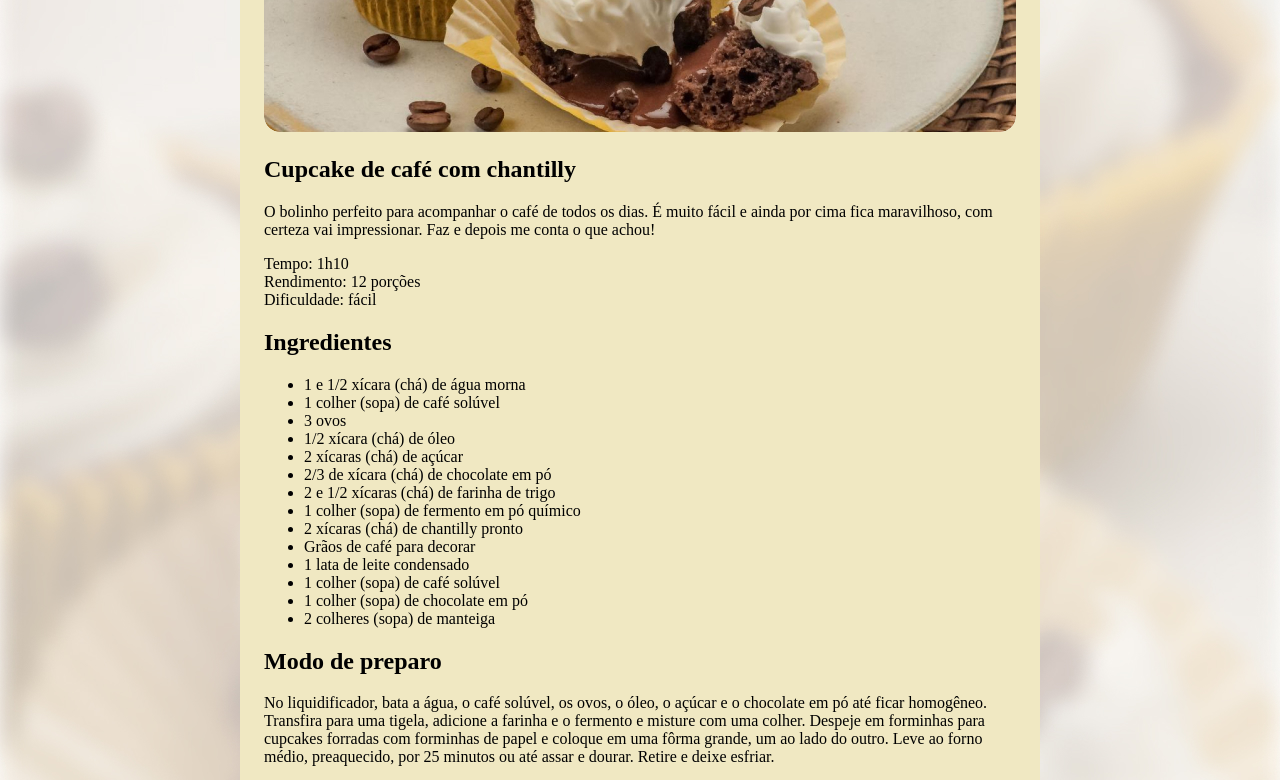
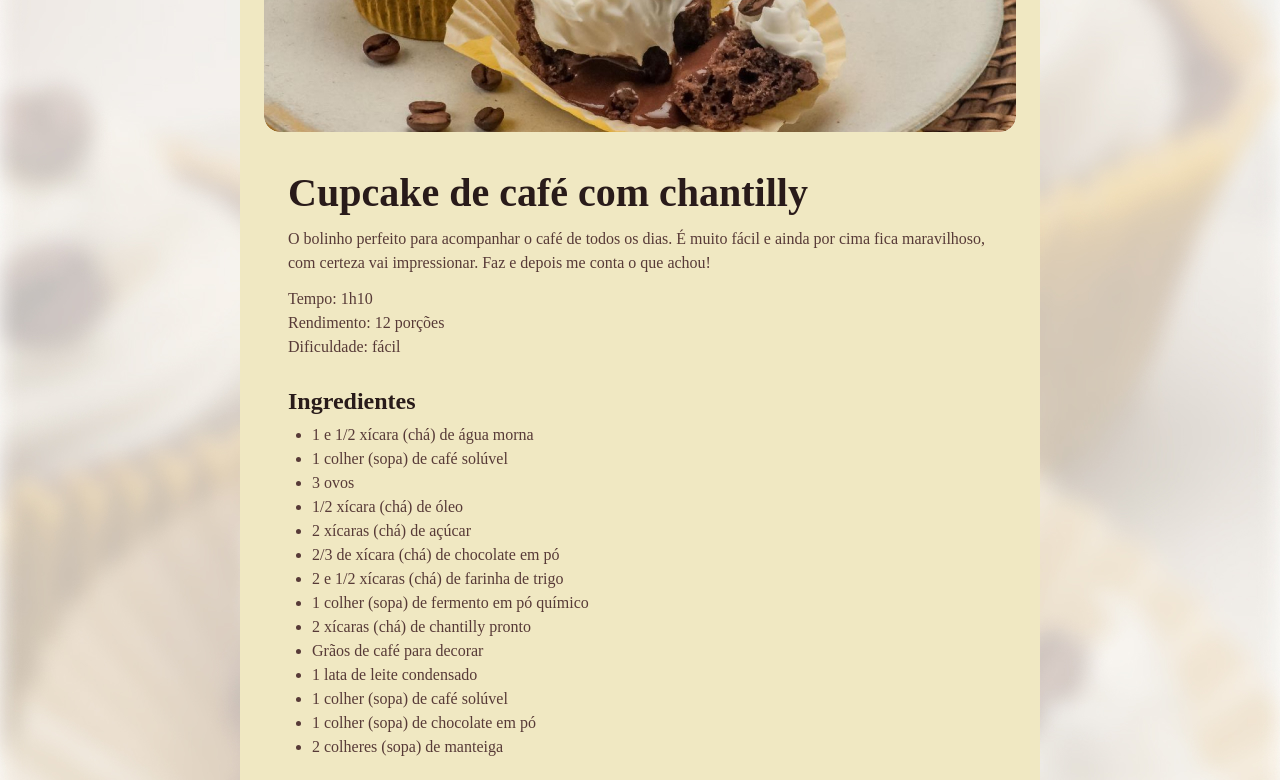
Before and after one commit to MarianaBorges/projeto-pagina-de-receita, a plain HTML site: page index.html in a window 1280 px wide. Shown: the part 340-1120 px from the top of the page. Drawn offline with Linux system fonts and the light colour scheme; a web font is replaced by a local one.

Commit message:
feat: add space to elements

```diff
--- a/index.html
+++ b/index.html
@@ -1,10 +1,13 @@
 <!DOCTYPE html>
 <html lang="pt-br">
 <head>
+    <link rel="preconnect" href="https://fonts.googleapis.com">
+    <link rel="preconnect" href="https://fonts.gstatic.com" crossorigin>
     <meta charset="UTF-8">
     <meta name="viewport" content="width=device-width, initial-scale=1.0">
     <title>Página de Receita</title>
     <link rel="stylesheet" href="style.css">
+    <link href="https://fonts.googleapis.com/css2?family=Alice&display=swap" rel="stylesheet">
 </head>
 <body>
     <div id="page">
--- a/style.css
+++ b/style.css
@@ -1,3 +1,14 @@
+* {
+  margin: 0;
+  padding: 0;
+}
+:root {
+  font-family: "Alice", serif;
+  font-size: 16px;
+  line-height: 150%;
+  color: #573A37;
+}
+
 body {
   background-image: url('assets/bg-image.jpg');
   background-size: cover;
@@ -15,3 +26,34 @@ body {
 img {
   border-radius: 16px;
 }
+
+main {
+  padding: 24px;
+}
+
+section + section {
+  margin-top: 24px;
+}
+
+#about p + p {
+  margin-top: 12px;
+}
+
+h1 {
+  line-height: 140%;
+  font-size: 40px;
+}
+
+h2 {
+  font-size: 24px;
+}
+
+h1, h2 {
+  color: #291B1A;
+  margin-bottom: 4px;
+  line-height: 150%;
+}
+
+ul {
+  padding-left: 24px;
+}
```
